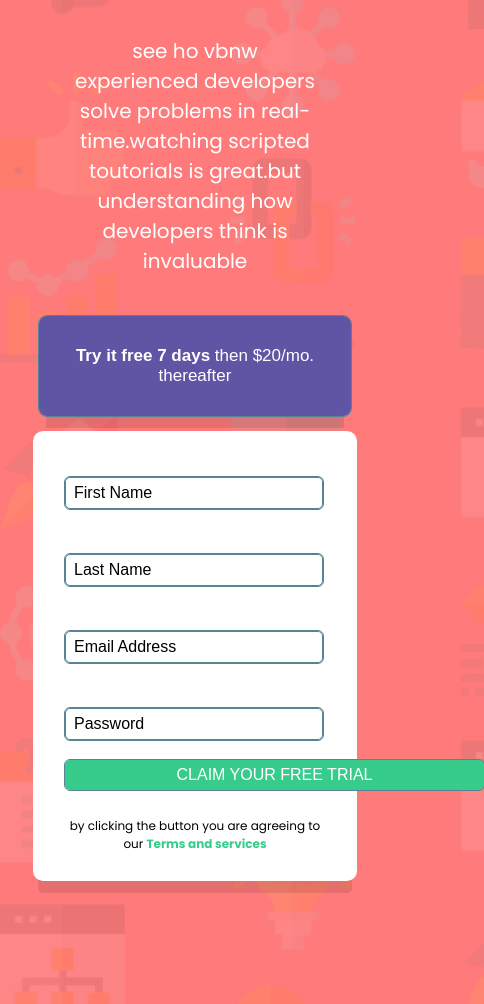
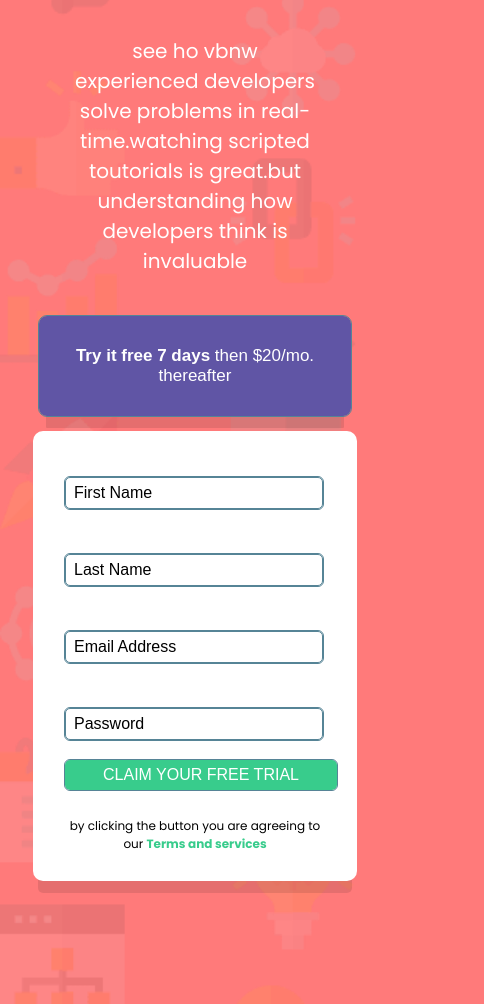
Before and after one commit to TegaEbbah/LoginPage, a plain HTML site: page index.html in a window 390 px wide. Shown: the part 242-1246 px from the top of the page, 484 px wide, since content can reach past the window. Drawn offline with Linux system fonts and the light colour scheme.

Commit message:
second commit

```diff
--- a/styles/login.css
+++ b/styles/login.css
@@ -52,6 +52,11 @@ form input::placeholder {
     background-color: #15487f;
 
 }
+
+/* #submitForm {
+    width: 100%;
+}
+ */
 
 #submitForm:hover {
     background-color: #1a8e5e
@@ -217,5 +222,10 @@ a {
     }
 
 
+    #submitForm {
+        width: 17rem;
+    }
+
+
 
 }
```
